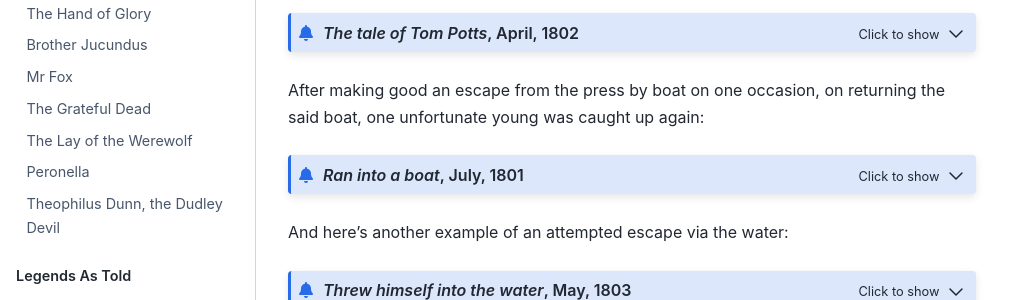
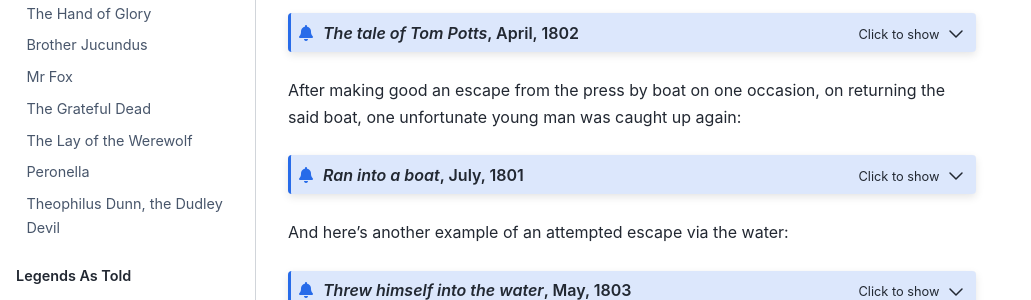
Before and after one commit to psychemedia/storytelling-notes, a Jupyter Book: the page built from press_gang.md, in a window 1280 px wide and 900 px high, scrolled down 5140 px. Shown: the part 180-480 px from the top of the window, without its empty margins (0-1031 px from the left). Built offline with Jupyter Book 1.0.4 settings and Sphinx 7.4.7 and the Sphinx Book theme 1.1.4, drawn with Linux system fonts in a browser that asks for light colours.

Commit message:
Update press_gang.md

````diff
--- a/press_gang.md
+++ b/press_gang.md
@@ -520,7 +520,7 @@ Jenkins had written from Malta, as from the surgeon of the hospital, stating, th
 Rage and disappointment threw Potts into a dangerous as fever, from which he did not thoroughly recover for many months. But though reduced to sad straits, bandied about as an unattached pauper from parish to parish, he persistently refused accept any dole from Jenkins or his wife—finally settling down in Greenwich Hospital his admission whereto was not effected without much difficulty. generally wound up his yarn with some doggerel lines, fiercely vituperative of the iniquitous pressing system, illustrating his own experience—which would, however, scarcely repay quotation. —*St. James' Magazine.*
 ```
 
-After making good an escape from the press by boat on one occasion, on returning the said boat, one unfortunate young was caught up again:
+After making good an escape from the press by boat on one occasion, on returning the said boat, one unfortunate young man was caught up again:
 
 ```{admonition} *Ran into a boat*, July, 1801
 :class: dropdown
````
Also changed, not shown: other parts of press_gang.md (+1 -1 lines).
